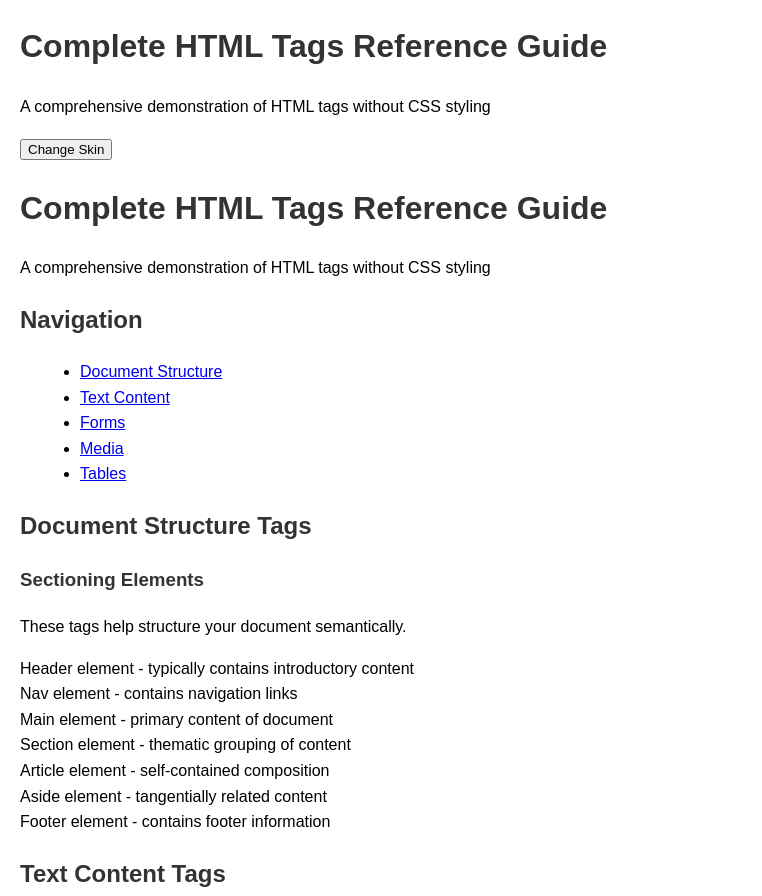
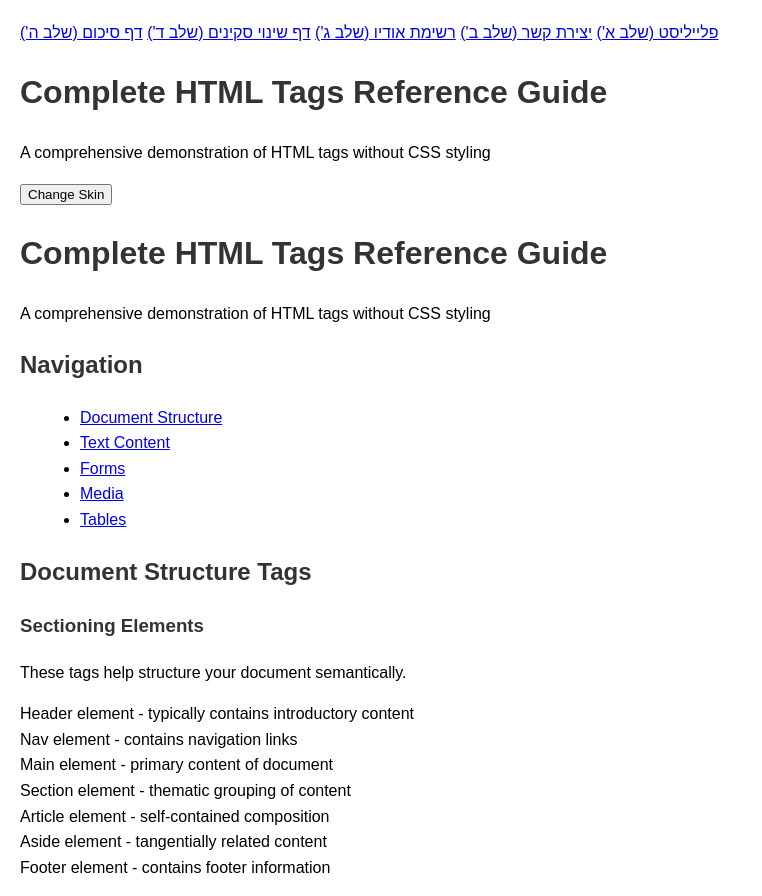
Before and after one commit to amitginz/WebDevCourse_HW, a plain HTML site: page 01_HW/AllHtmlElements.html in a window 1280 px wide. Shown: the top 896 px of the page, without its empty margins (0-762 px from the left). Drawn offline with Linux system fonts and the light colour scheme.

Commit message:
upade links in the head of each page

```diff
--- a/01_HW/AllHtmlElements.html
+++ b/01_HW/AllHtmlElements.html
@@ -9,6 +9,13 @@
     <link id="skin-link" rel="stylesheet" href="SKINS/basic.css">
 
 </head>
+<nav class="main-nav">
+    <a href="playlist.html">פלייליסט (שלב א')</a>
+    <a href="contact.html">יצירת קשר (שלב ב')</a>
+    <a href="audioList.html">רשימת אודיו (שלב ג')</a>
+    <a href="AllHtmlElements.html">דף שינוי סקינים (שלב ד')</a>
+    <a href="summary.html">דף סיכום (שלב ה')</a>
+</nav>
 
 <body>
 
@@ -28,6 +35,7 @@
     <h1>Complete HTML Tags Reference Guide</h1>
     <p>A comprehensive demonstration of HTML tags without CSS styling</p>
 </header>
+
 
 <nav>
     <h2>Navigation</h2>
```
Also changed, not shown: 01_HW/audioList.html (+7 -0 lines), 01_HW/contact.html (+7 -0 lines), 01_HW/playlist.html (+8 -0 lines), 01_HW/summary.html (renamed from 01_HW/summery.html, +1 -0 lines).
